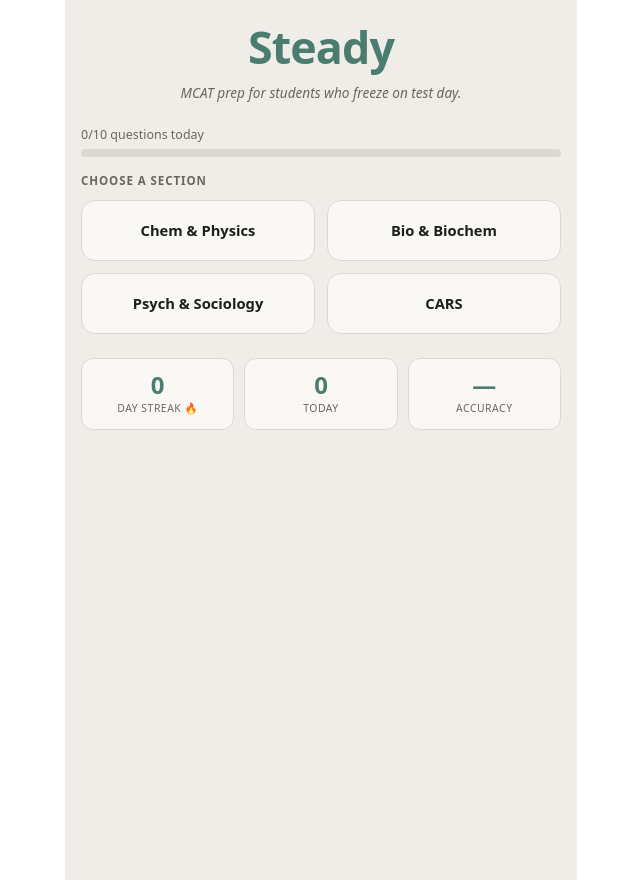
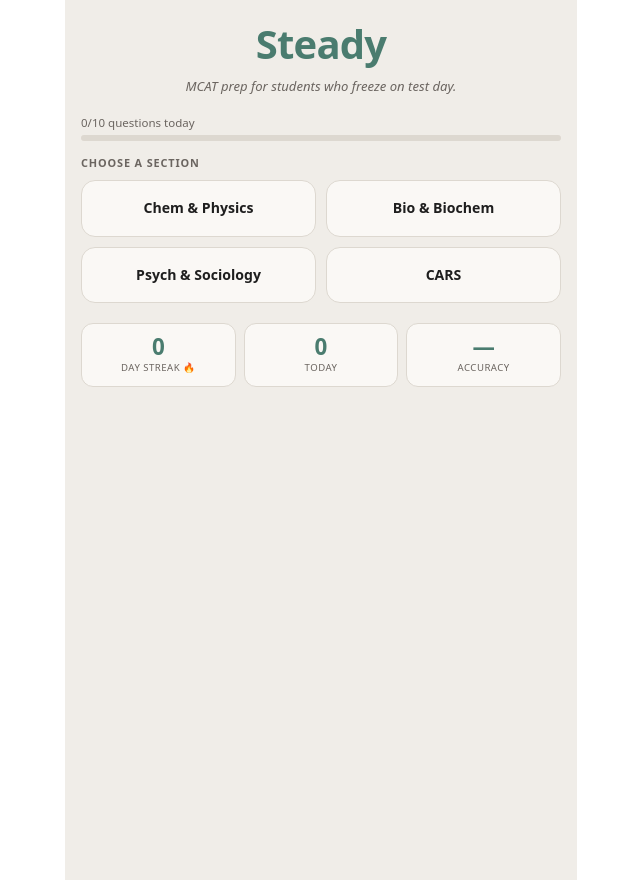
Before and after one commit to Manaleshi/steady-app, a React (Create React App) app: page / in a window 1280 px wide. Shown: the whole page, without its empty margins (319-959 px from the left). Built offline with nearby package versions, Linux system fonts and the light colour scheme.

Commit message:
Add loading tips and fix text sizing

```diff
--- a/src/App.js
+++ b/src/App.js
@@ -23,6 +23,22 @@ export default function App() {
   const [streak, setStreak] = useState(0);
   const [correct, setCorrect] = useState(0);
   const [celebrating, setCelebrating] = useState(false);
+  const TIPS = [
+  "🧘 Breathe in for 4 counts, hold for 2, out for 4. Your brain works better relaxed.",
+  "💡 Tip: Eliminate two wrong answers first — your odds jump from 25% to 50%.",
+  "💪 You've chosen to prepare. That already puts you ahead.",
+  "🧠 Tip: If you're stuck, trust your first instinct — it's right more often than you think.",
+  "🌱 Every question you answer makes the next one easier.",
+  "💡 Tip: AnOx RedCat — Anode = Oxidation, Cathode = Reduction. Never forget it.",
+  "🧘 Roll your shoulders back. Unclench your jaw. You've got this.",
+  "💡 Tip: For rate laws, remember — you can only determine order from experiments, not stoichiometry.",
+  "💪 Struggling with a topic means you're learning it. That's the whole point.",
+  "💡 Tip: Henderson-Hasselbalch: pH = pKa + log([A⁻]/[HA]). Memorize this one.",
+  "🌱 One question at a time. That's all this is.",
+  "💡 Tip: In genetics, dominant alleles don't always mean more common in a population.",
+];
+
+const [loadingTip] = useState(() => TIPS[Math.floor(Math.random() * TIPS.length)]);
 
   const loadQuestion = async () => {
     setLoading(true);
@@ -97,7 +113,8 @@ export default function App() {
         {loading && (
           <div style={styles.loadingWrap}>
             <div style={styles.spinner} />
-            <div style={styles.loadingText}>Generating your question…</div>
+            <div style={styles.loadingText}>Preparing your question…</div>
+            <div style={styles.loadingTip}>{loadingTip}</div>
           </div>
         )}
         {question?.error && !loading && (
@@ -205,43 +222,44 @@ export default function App() {
 const styles = {
   wrap: { fontFamily: "system-ui, sans-serif", background: "#f0ede8", minHeight: "100vh", padding: "16px 16px 64px", maxWidth: 480, margin: "0 auto" },
   header: { display: "flex", alignItems: "center", justifyContent: "space-between", marginBottom: 16 },
-  headerTitle: { fontSize: "1.1rem", fontWeight: 700, color: "#4a7c6f" },
-  back: { background: "none", border: "none", color: "#4a7c6f", fontSize: "0.95rem", cursor: "pointer", fontWeight: 600, padding: "8px 0" },
-  streakBadge: { fontSize: "1rem", fontWeight: 700, color: "#4a7c6f" },
-  homeHeader: { textAlign: "center", marginBottom: 24 },
-  logo: { fontSize: "2.8rem", fontWeight: 800, color: "#4a7c6f", letterSpacing: "-0.02em" },
-  tagline: { fontSize: "0.85rem", color: "#6b6560", marginTop: 6, fontStyle: "italic", lineHeight: 1.4 },
-  progressWrap: { marginBottom: 16 },
-  progressLabel: { fontSize: "0.78rem", color: "#6b6560", marginBottom: 6, fontWeight: 500 },
-  progressBar: { background: "#ddd8d0", borderRadius: 4, height: 8, overflow: "hidden" },
+  headerTitle: { fontSize: "1rem", fontWeight: 700, color: "#4a7c6f" },
+  back: { background: "none", border: "none", color: "#4a7c6f", fontSize: "0.9rem", cursor: "pointer", fontWeight: 600, padding: "8px 0" },
+  streakBadge: { fontSize: "0.9rem", fontWeight: 700, color: "#4a7c6f" },
+  homeHeader: { textAlign: "center", marginBottom: 20 },
+  logo: { fontSize: "2.5rem", fontWeight: 800, color: "#4a7c6f", letterSpacing: "-0.02em" },
+  tagline: { fontSize: "0.82rem", color: "#6b6560", marginTop: 6, fontStyle: "italic", lineHeight: 1.4 },
+  progressWrap: { marginBottom: 14 },
+  progressLabel: { fontSize: "0.72rem", color: "#6b6560", marginBottom: 5, fontWeight: 500 },
+  progressBar: { background: "#ddd8d0", borderRadius: 4, height: 6, overflow: "hidden" },
   progressFill: { height: "100%", background: "#4a7c6f", borderRadius: 4, transition: "width 0.4s ease" },
-  breathe: { background: "#e0eeeb", border: "1px solid #7aab9e", borderRadius: 12, padding: "10px 16px", fontSize: "0.82rem", color: "#4a7c6f", fontWeight: 500, display: "flex", alignItems: "center", gap: 8, marginBottom: 16, lineHeight: 1.4 },
-  breatheDot: { width: 8, height: 8, borderRadius: "50%", background: "#4a7c6f", display: "inline-block", flexShrink: 0 },
-  card: { background: "#faf8f5", border: "1px solid #ddd8d0", borderRadius: 16, padding: "20px 16px", boxShadow: "0 2px 14px rgba(0,0,0,0.07)", marginBottom: 16, minHeight: 220 },
-  topicTag: { fontSize: "0.68rem", textTransform: "uppercase", letterSpacing: "0.08em", color: "#4a7c6f", fontWeight: 600, marginBottom: 10, fontFamily: "monospace" },
-  questionText: { fontSize: "1.05rem", lineHeight: 1.6, color: "#1e1e1e", fontWeight: 500, marginBottom: 20 },
-  optionsGrid: { display: "flex", flexDirection: "column", gap: 10 },
-  optBtn: { padding: "14px 16px", borderRadius: 12, border: "1.5px solid", fontSize: "0.88rem", cursor: "pointer", textAlign: "left", lineHeight: 1.4, fontFamily: "inherit", transition: "all 0.15s", width: "100%" },
-  explanation: { background: "#e0eeeb", borderLeft: "3px solid #4a7c6f", borderRadius: 8, padding: "14px 16px", fontSize: "0.86rem", lineHeight: 1.6, color: "#1e1e1e", marginTop: 16 },
-  explanationLabel: { fontSize: "0.65rem", textTransform: "uppercase", letterSpacing: "0.06em", color: "#4a7c6f", fontWeight: 600, marginBottom: 6 },
-  loadingWrap: { display: "flex", flexDirection: "column", alignItems: "center", justifyContent: "center", minHeight: 180, gap: 14 },
-  spinner: { width: 36, height: 36, border: "3px solid #e0eeeb", borderTopColor: "#4a7c6f", borderRadius: "50%", animation: "spin 0.8s linear infinite" },
-  loadingText: { color: "#6b6560", fontSize: "0.88rem" },
+  breathe: { background: "#e0eeeb", border: "1px solid #7aab9e", borderRadius: 12, padding: "8px 14px", fontSize: "0.78rem", color: "#4a7c6f", fontWeight: 500, display: "flex", alignItems: "center", gap: 8, marginBottom: 14, lineHeight: 1.4 },
+  breatheDot: { width: 7, height: 7, borderRadius: "50%", background: "#4a7c6f", display: "inline-block", flexShrink: 0 },
+  card: { background: "#faf8f5", border: "1px solid #ddd8d0", borderRadius: 16, padding: "14px 14px", boxShadow: "0 2px 14px rgba(0,0,0,0.07)", marginBottom: 12, minHeight: 180 },
+  topicTag: { fontSize: "0.62rem", textTransform: "uppercase", letterSpacing: "0.08em", color: "#4a7c6f", fontWeight: 600, marginBottom: 8, fontFamily: "monospace" },
+  questionText: { fontSize: "0.85rem", lineHeight: 1.45, color: "#1e1e1e", fontWeight: 500, marginBottom: 12 },
+  optionsGrid: { display: "flex", flexDirection: "column", gap: 8 },
+  optBtn: { padding: "9px 12px", borderRadius: 10, border: "1.5px solid", fontSize: "0.78rem", cursor: "pointer", textAlign: "left", lineHeight: 1.3, fontFamily: "inherit", transition: "all 0.15s", width: "100%" },
+  explanation: { background: "#e0eeeb", borderLeft: "3px solid #4a7c6f", borderRadius: 8, padding: "10px 12px", fontSize: "0.78rem", lineHeight: 1.55, color: "#1e1e1e", marginTop: 12 },
+  explanationLabel: { fontSize: "0.6rem", textTransform: "uppercase", letterSpacing: "0.06em", color: "#4a7c6f", fontWeight: 600, marginBottom: 4 },
+  loadingWrap: { display: "flex", flexDirection: "column", alignItems: "center", justifyContent: "center", minHeight: 180, gap: 12, padding: "0 8px" },
+  spinner: { width: 32, height: 32, border: "3px solid #e0eeeb", borderTopColor: "#4a7c6f", borderRadius: "50%", animation: "spin 0.8s linear infinite" },
+  loadingText: { color: "#6b6560", fontSize: "0.82rem", textAlign: "center", lineHeight: 1.5 },
+  loadingTip: { background: "#e0eeeb", borderRadius: 12, padding: "12px 14px", fontSize: "0.78rem", color: "#4a7c6f", lineHeight: 1.5, textAlign: "center", marginTop: 4 },
   errorWrap: { textAlign: "center", padding: "24px 12px", color: "#6b6560", display: "flex", flexDirection: "column", gap: 12, alignItems: "center" },
-  sectionLabel: { fontSize: "0.72rem", textTransform: "uppercase", letterSpacing: "0.08em", color: "#6b6560", fontWeight: 600, marginBottom: 12 },
-  sectionGrid: { display: "grid", gridTemplateColumns: "1fr 1fr", gap: 12, marginBottom: 24 },
-  sectionBtn: { padding: "20px 12px", borderRadius: 14, border: "1.5px solid #ddd8d0", background: "#faf8f5", color: "#1e1e1e", fontSize: "0.92rem", fontWeight: 600, cursor: "pointer", fontFamily: "inherit", textAlign: "center", lineHeight: 1.3 },
-  sectionTitle: { fontSize: "1.4rem", fontWeight: 700, color: "#4a7c6f", marginBottom: 16 },
-  topicGrid: { display: "flex", flexWrap: "wrap", gap: 10 },
-  topicBtn: { padding: "12px 18px", borderRadius: 20, border: "1.5px solid #ddd8d0", background: "#faf8f5", color: "#1e1e1e", fontSize: "0.86rem", cursor: "pointer", fontFamily: "inherit", lineHeight: 1.3 },
-  statsRow: { display: "grid", gridTemplateColumns: "repeat(3,1fr)", gap: 10 },
-  statCard: { background: "#faf8f5", border: "1px solid #ddd8d0", borderRadius: 12, padding: "14px 8px", textAlign: "center" },
-  statVal: { fontSize: "1.5rem", fontWeight: 700, color: "#4a7c6f", lineHeight: 1 },
-  statLabel: { fontSize: "0.65rem", color: "#6b6560", marginTop: 4, textTransform: "uppercase", letterSpacing: "0.05em" },
-  btnPrimary: { width: "100%", padding: "16px 20px", borderRadius: 14, border: "none", background: "#4a7c6f", color: "white", fontSize: "1rem", fontWeight: 600, cursor: "pointer", fontFamily: "inherit", marginBottom: 10 },
-  btnSecondary: { width: "100%", padding: "16px 20px", borderRadius: 14, border: "1.5px solid #ddd8d0", background: "#faf8f5", color: "#6b6560", fontSize: "0.95rem", fontWeight: 500, cursor: "pointer", fontFamily: "inherit" },
+  sectionLabel: { fontSize: "0.68rem", textTransform: "uppercase", letterSpacing: "0.08em", color: "#6b6560", fontWeight: 600, marginBottom: 10 },
+  sectionGrid: { display: "grid", gridTemplateColumns: "1fr 1fr", gap: 10, marginBottom: 20 },
+  sectionBtn: { padding: "18px 10px", borderRadius: 14, border: "1.5px solid #ddd8d0", background: "#faf8f5", color: "#1e1e1e", fontSize: "0.88rem", fontWeight: 600, cursor: "pointer", fontFamily: "inherit", textAlign: "center", lineHeight: 1.3 },
+  sectionTitle: { fontSize: "1.2rem", fontWeight: 700, color: "#4a7c6f", marginBottom: 14 },
+  topicGrid: { display: "flex", flexWrap: "wrap", gap: 8 },
+  topicBtn: { padding: "10px 16px", borderRadius: 20, border: "1.5px solid #ddd8d0", background: "#faf8f5", color: "#1e1e1e", fontSize: "0.82rem", cursor: "pointer", fontFamily: "inherit", lineHeight: 1.3 },
+  statsRow: { display: "grid", gridTemplateColumns: "repeat(3,1fr)", gap: 8 },
+  statCard: { background: "#faf8f5", border: "1px solid #ddd8d0", borderRadius: 12, padding: "12px 6px", textAlign: "center" },
+  statVal: { fontSize: "1.4rem", fontWeight: 700, color: "#4a7c6f", lineHeight: 1 },
+  statLabel: { fontSize: "0.6rem", color: "#6b6560", marginTop: 3, textTransform: "uppercase", letterSpacing: "0.05em" },
+  btnPrimary: { width: "100%", padding: "14px 20px", borderRadius: 14, border: "none", background: "#4a7c6f", color: "white", fontSize: "0.95rem", fontWeight: 600, cursor: "pointer", fontFamily: "inherit", marginBottom: 10 },
+  btnSecondary: { width: "100%", padding: "14px 20px", borderRadius: 14, border: "1.5px solid #ddd8d0", background: "#faf8f5", color: "#6b6560", fontSize: "0.9rem", fontWeight: 500, cursor: "pointer", fontFamily: "inherit" },
   celebrate: { background: "#4a7c6f", minHeight: "100vh", display: "flex", alignItems: "center", justifyContent: "center", padding: 24 },
   celebrateInner: { textAlign: "center", display: "flex", flexDirection: "column", gap: 16, alignItems: "center" },
-  celebrateTitle: { fontSize: "2.2rem", fontWeight: 800, color: "white" },
-  celebrateSub: { fontSize: "1rem", color: "#e0eeeb", lineHeight: 1.5 },
+  celebrateTitle: { fontSize: "2rem", fontWeight: 800, color: "white" },
+  celebrateSub: { fontSize: "0.95rem", color: "#e0eeeb", lineHeight: 1.5 },
 };
```
